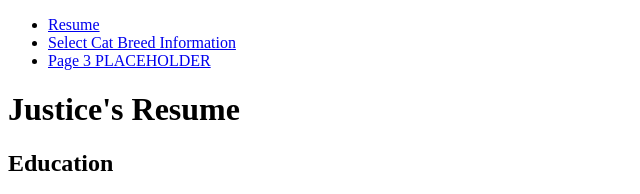
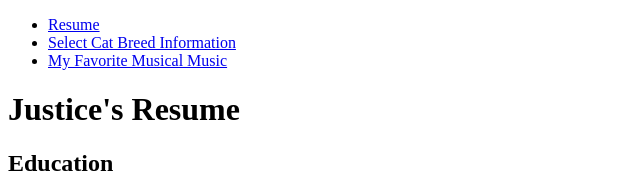
Before and after one commit to jjoh1/webdev_project1, a plain HTML site: page index.html in a window 1280 px wide. Shown: the top 194 px of the page, 0-640 px from the left. Drawn offline with Linux system fonts and the light colour scheme.

Commit message:
add musical music page to nav on index.html

```diff
--- a/index.html
+++ b/index.html
@@ -10,7 +10,7 @@
       <ul>
         <li><a href="index.html">Resume</a></li>
         <li><a href="cats.html">Select Cat Breed Information</a></li>
-        <li><a href="https://example.com">Page 3 PLACEHOLDER</a></li>
+        <li><a href="music.html">My Favorite Musical Music</a></li>
       </ul>
       </nav>
       <h1>Justice's Resume</h1>
```
